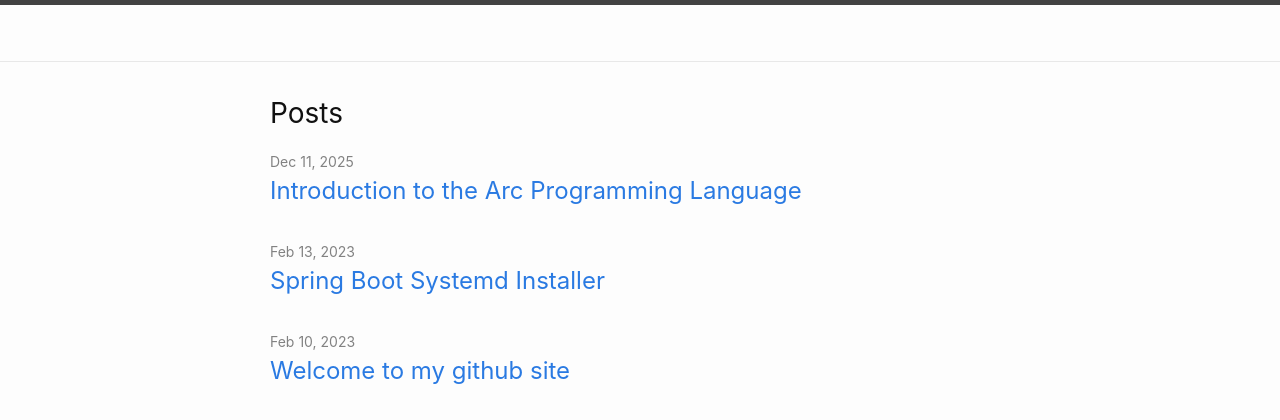
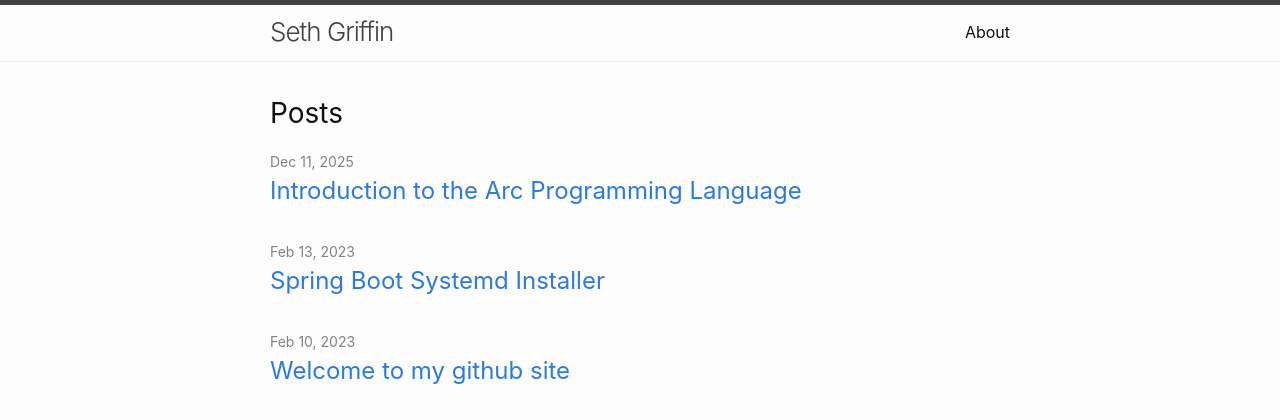
Before and after one commit to seth-griffin/blog, a Flask app: page / in a window 1280 px wide. Shown: the top 420 px of the page. Run offline with Flask 3, Linux system fonts and the light colour scheme.

Commit message:
Template and layout issues fixed.

```diff
--- a/app/web/templates/layout.html
+++ b/app/web/templates/layout.html
@@ -35,14 +35,25 @@
     }
     </script>
     <link rel="stylesheet" href="{{ url_for('static', filename='main.css') }}">
-    <link type="application/atom+xml" rel="alternate" href="https://seth-griffin.github.io/feed.xml" title="Seth Griffin">
-    <link rel="shortcut icon" type="image/x-icon" href="https://seth-griffin.github.io/bash/sysadmin/devops/systemd/units/java/springboot/2023/02/13/favicon.png">
+    <link type="application/atom+xml" rel="alternate" href="/feed.xml" title="Seth Griffin">
+    <link rel="shortcut icon" type="image/x-icon" href="{{ url_for('static', filename='favicon.png') }}">
 </head>
 
 <body>
     <header class="site-header" role="banner">
-        </header>
+        <div class="wrapper"><a class="site-title" rel="author" href="/">Seth Griffin</a><nav class="site-nav">
+        <input type="checkbox" id="nav-trigger" class="nav-trigger" />
+        <label for="nav-trigger">
+          <span class="menu-icon">
+            <svg viewBox="0 0 18 15" width="18px" height="15px">
+              <path d="M18,1.484c0,0.82-0.665,1.484-1.484,1.484H1.484C0.665,2.969,0,2.304,0,1.484l0,0C0,0.665,0.665,0,1.484,0 h15.032C17.335,0,18,0.665,18,1.484L18,1.484z M18,7.516C18,8.335,17.335,9,16.516,9H1.484C0.665,9,0,8.335,0,7.516l0,0 c0-0.82,0.665-1.484,1.484-1.484h15.032C17.335,6.031,18,6.696,18,7.516L18,7.516z M18,13.516C18,14.335,17.335,15,16.516,15H1.484 C0.665,15,0,14.335,0,13.516l0,0c0-0.82,0.665-1.483,1.484-1.483h15.032C17.335,12.031,18,12.695,18,13.516L18,13.516z"/>
+            </svg>
+          </span>
+        </label>
 
+        <div class="trigger"><a class="page-link" href="/about">About</a></div>
+        </nav></div>
+    </header>
 
     <main class="page-content" aria-label="Content">
         {% block content %}{% endblock %}
@@ -63,13 +74,13 @@
                     <ul class="social-media-list">
                         <li>
                             <a href="https://github.com/seth-griffin">
-                                <svg class="svg-icon"><use xlink:href="/assets/minima-social-icons.svg#github"></use></svg>
+                                <svg class="svg-icon"><use xlink:href="{{ url_for('static', filename='assets/minima-social-icons.svg') }}#github"></use></svg>
                                 <span class="username">seth-griffin</span>
                             </a>
                         </li>
                         <li>
                             <a href="https://www.linkedin.com/in/seth-griffin-59920815b">
-                                <svg class="svg-icon"><use xlink:href="/assets/minima-social-icons.svg#linkedin"></use></svg>
+                                <svg class="svg-icon"><use xlink:href="{{ url_for('static', filename='assets/minima-social-icons.svg') }}#linkedin"></use></svg>
                                 <span class="username">seth-griffin-59920815b</span>
                             </a>
                         </li>
```
Also changed, not shown: app/web/templates/about.html (+0 -21 lines).
